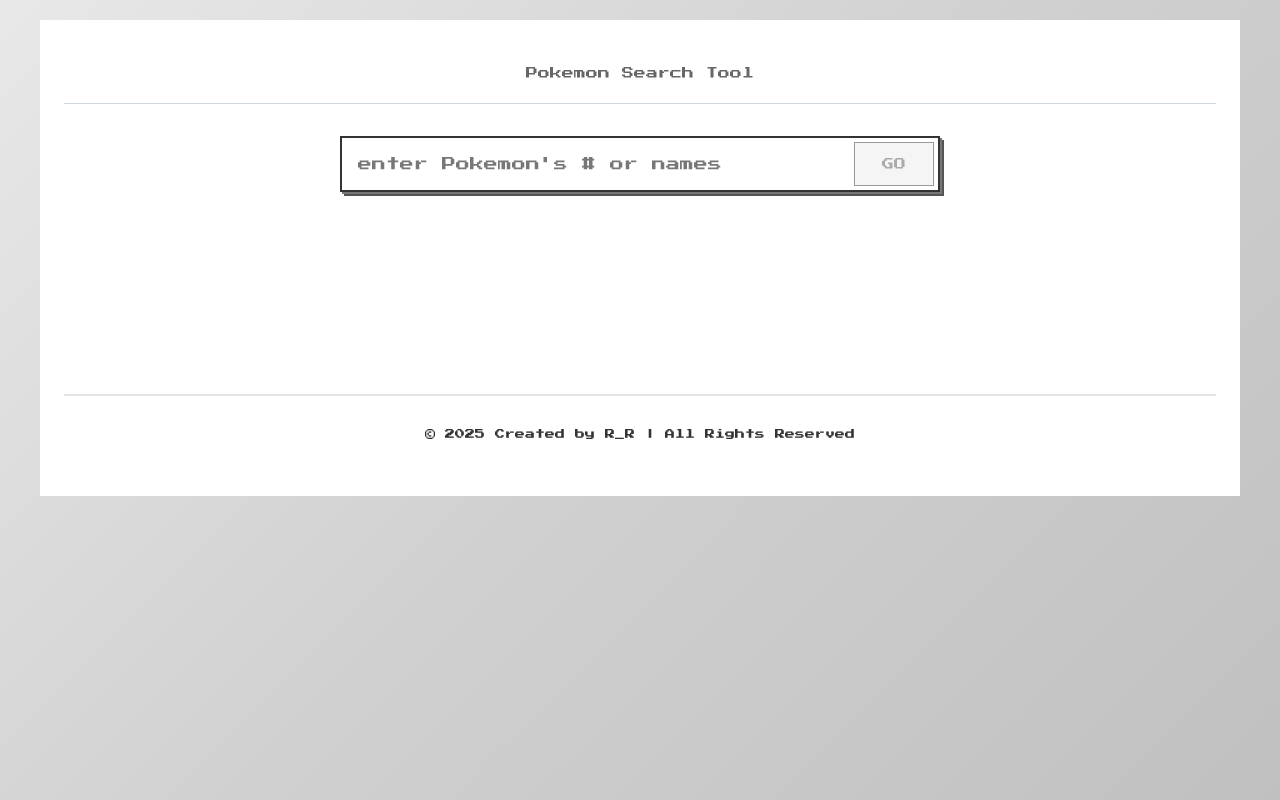
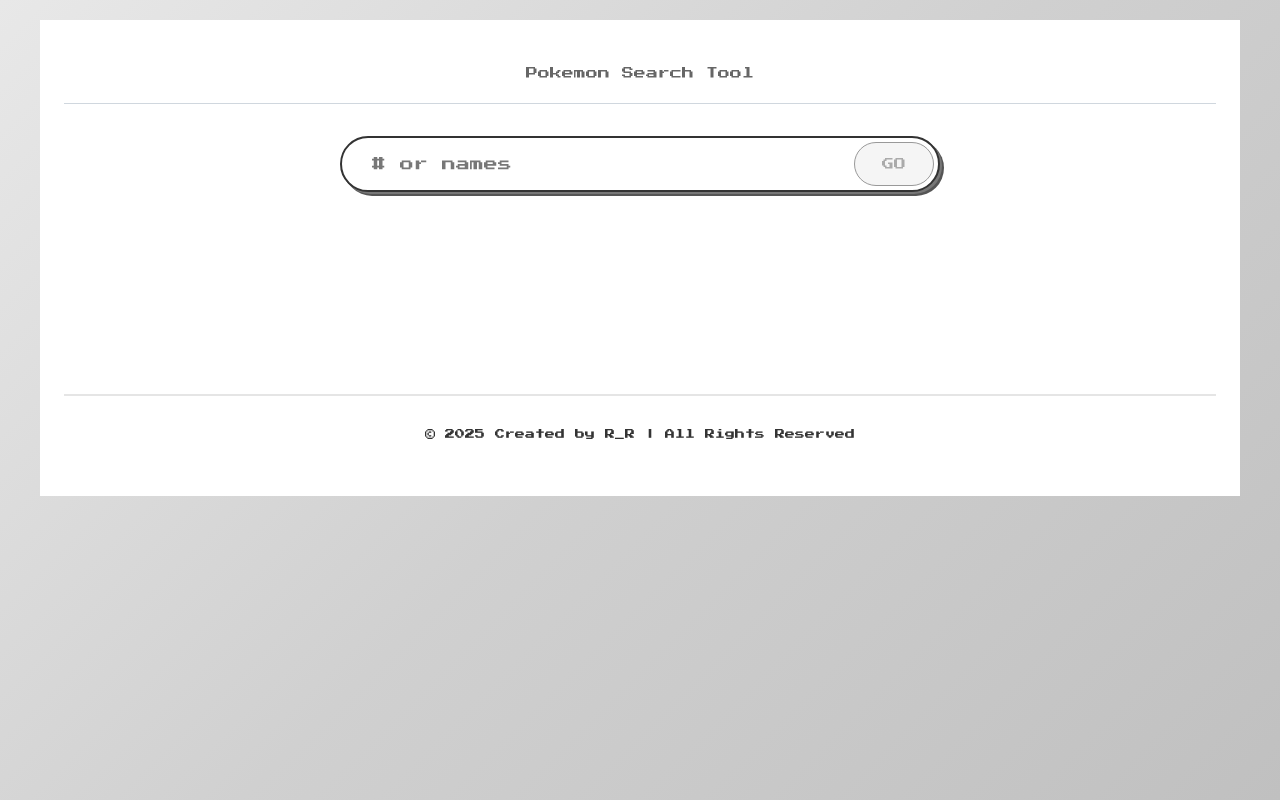
Before and after one commit to rrspw-oo/pokemon-dex, a React (Vite) app: page / in a window 1280 px wide. Built offline with nearby package versions, Linux system fonts and the light colour scheme.

Commit message:
ehance ui

```diff
--- a/src/App.css
+++ b/src/App.css
@@ -33,6 +33,15 @@
   color: #666;
   font-size: 12px;
   margin: 0;
+  transition: color 0.2s ease;
+}
+
+.header:hover p {
+  color: #bfdc00;
+}
+
+.header:active p {
+  color: #bfdc00;
 }
 
 .error-message {
--- a/src/App.jsx
+++ b/src/App.jsx
@@ -46,6 +46,7 @@
   const [searchResults, setSearchResults] = useState([]);
   const [isLoading, setIsLoading] = useState(false);
   const [error, setError] = useState(null);
+  const [resetKey, setResetKey] = useState(0);
 
   // Use memoized LRU cache for better memory management
   const searchCache = useMemo(() => new LRUCache(50), []);
@@ -124,11 +125,14 @@
   };
 
   const handleHeaderClick = () => {
-    // Clear all search state and refresh the page
+    // Clear all search state and reset SearchBox
     setSearchResults([]);
     setError(null);
     searchCache.clear();
     setIsLoading(false);
+
+    // Trigger SearchBox reset by updating resetKey
+    setResetKey(prev => prev + 1);
   };
 
   return (
@@ -137,7 +141,7 @@
         <header className="header" onClick={handleHeaderClick} style={{ cursor: 'pointer' }}>
           <p>Pokemon Search Tool</p>
         </header>
-        <SearchBox onSearch={handleSearch} isLoading={isLoading} />
+        <SearchBox onSearch={handleSearch} isLoading={isLoading} resetKey={resetKey} />
         {error && (
           <div className="error-message">
             <p>{error}</p>
--- a/src/components/Footer.css
+++ b/src/components/Footer.css
@@ -23,7 +23,7 @@
 
 /* Hover effect for the entire footer */
 .footer:hover .copyright {
-  background:#ff8c00;
+  background:#bfdc00;
   -webkit-background-clip: text;
   background-clip: text;
   -webkit-text-fill-color: transparent;
@@ -38,7 +38,7 @@
   }
 
   .copyright {
-    font-size: 10px;
+    font-size: 12px;
   }
 
   .subtitle {
@@ -46,7 +46,7 @@
   }
 
   .powered-by {
-    font-size: 11px;
+    font-size: 8px;
   }
 }
 
@@ -57,7 +57,7 @@
   }
 
   .copyright {
-    font-size: 14px;
+    font-size: 10px;
     margin-bottom: 8px;
   }
 
@@ -72,6 +72,6 @@
   }
 
   .powered-by {
-    font-size: 10px;
+    font-size: 8px;
   }
 }
--- a/src/components/SearchBox.css
+++ b/src/components/SearchBox.css
@@ -8,7 +8,7 @@
 
 .search-input-container {
   display: flex;
-  border-radius: 0;
+  border-radius: 99px;
   max-width: 600px;
   margin: 0 auto;
   position: relative;
@@ -32,7 +32,7 @@
   flex: 1;
   padding: 12px 16px;
   border: none;
-  border-radius: 0;
+  border-radius: 99px;
   font-size: 14px;
   outline: none;
   background: transparent;
@@ -57,8 +57,8 @@
 .search-input:focus {
   outline: none;
   background: #ffffff;
-  /* 確保輸入時文字清晰可見 */
   line-height: 1.4;
+  border-radius: 99px;
 }
 /*
 .clear-button {
@@ -101,7 +101,7 @@
     margin: 4px;
     background: #e8e8e8;
     color: #333;
-    border-radius: 0;
+    border-radius: 99px;
     cursor: pointer;
     font-size: 12px;
     font-weight: normal;
--- a/src/components/SearchBox.jsx
+++ b/src/components/SearchBox.jsx
@@ -1,9 +1,9 @@
-import { useState, useCallback, useRef } from "react";
+import { useState, useCallback, useRef, useEffect } from "react";
 import SearchSuggestions from "./SearchSuggestions";
 import { getPokemonSearchSuggestions } from "../services/pokemonApi";
 import "./SearchBox.css";
 
-function SearchBox({ onSearch, isLoading }) {
+function SearchBox({ onSearch, isLoading, resetKey }) {
   const [query, setQuery] = useState("");
   const [suggestions, setSuggestions] = useState([]);
   const [showSuggestions, setShowSuggestions] = useState(false);
@@ -15,10 +15,29 @@
   const containerRef = useRef(null);
   const isSelectingSuggestionRef = useRef(false);
 
+  // Handle reset from parent component
+  useEffect(() => {
+    if (resetKey) {
+      setQuery("");
+      setSuggestions([]);
+      setShowSuggestions(false);
+      setSelectedSuggestionIndex(-1);
+
+      // Clear any pending timeouts
+      if (suggestionsTimeoutRef.current) {
+        clearTimeout(suggestionsTimeoutRef.current);
+        suggestionsTimeoutRef.current = null;
+      }
+    }
+  }, [resetKey]);
+
   // 搜尋功能（現在只在提交和選擇建議時使用）
-  const performSearch = useCallback((searchQuery) => {
+  const performSearch = useCallback(
+    (searchQuery) => {
       onSearch(searchQuery);
-  }, [onSearch]);
+    },
+    [onSearch]
+  );
 
   // 獲取搜尋建議
   const fetchSuggestions = useCallback(async (searchQuery) => {
@@ -35,7 +54,7 @@
       setSuggestions(newSuggestions);
       setShowSuggestions(newSuggestions.length > 0);
     } catch (error) {
-      console.warn('Search suggestions error:', error);
+      console.warn("Search suggestions error:", error);
       setSuggestions([]);
       setShowSuggestions(false);
     } finally {
@@ -44,7 +63,8 @@
   }, []);
 
   // 防抖獲取建議
-  const debouncedFetchSuggestions = useCallback((searchQuery) => {
+  const debouncedFetchSuggestions = useCallback(
+    (searchQuery) => {
       if (suggestionsTimeoutRef.current) {
         clearTimeout(suggestionsTimeoutRef.current);
       }
@@ -52,7 +72,9 @@
       suggestionsTimeoutRef.current = setTimeout(() => {
         fetchSuggestions(searchQuery);
       }, 200); // 建議獲取延遲較短
-  }, [fetchSuggestions]);
+    },
+    [fetchSuggestions]
+  );
 
   const handleInputChange = (e) => {
     const value = e.target.value;
@@ -91,7 +113,8 @@
     isSelectingSuggestionRef.current = true;
 
     // Use englishName or id for search instead of formatted text
-    const searchTerm = suggestion.englishName || suggestion.id?.toString() || suggestion.text;
+    const searchTerm =
+      suggestion.englishName || suggestion.id?.toString() || suggestion.text;
     setQuery(searchTerm);
     setSuggestions([]); // Clear suggestions array to prevent retrigger
     setShowSuggestions(false);
@@ -109,21 +132,24 @@
     if (!showSuggestions || suggestions.length === 0) return;
 
     switch (e.key) {
-      case 'ArrowDown':
+      case "ArrowDown":
         e.preventDefault();
-        setSelectedSuggestionIndex(prev =>
+        setSelectedSuggestionIndex((prev) =>
           prev < suggestions.length - 1 ? prev + 1 : prev
         );
         break;
 
-      case 'ArrowUp':
+      case "ArrowUp":
         e.preventDefault();
-        setSelectedSuggestionIndex(prev => prev > 0 ? prev - 1 : -1);
+        setSelectedSuggestionIndex((prev) => (prev > 0 ? prev - 1 : -1));
         break;
 
-      case 'Enter':
+      case "Enter":
         e.preventDefault();
-        if (selectedSuggestionIndex >= 0 && suggestions[selectedSuggestionIndex]) {
+        if (
+          selectedSuggestionIndex >= 0 &&
+          suggestions[selectedSuggestionIndex]
+        ) {
           handleSuggestionClick(suggestions[selectedSuggestionIndex]);
         } else if (query.trim()) {
           performSearch(query.trim());
@@ -131,7 +157,7 @@
         }
         break;
 
-      case 'Escape':
+      case "Escape":
         setShowSuggestions(false);
         setSelectedSuggestionIndex(-1);
         inputRef.current?.blur();
@@ -145,7 +171,11 @@
   // 處理輸入框焦點
   const handleInputFocus = () => {
     // Don't show suggestions if we're in the middle of selecting one
-    if (!isSelectingSuggestionRef.current && query.length >= 1 && suggestions.length > 0) {
+    if (
+      !isSelectingSuggestionRef.current &&
+      query.length >= 1 &&
+      suggestions.length > 0
+    ) {
       setShowSuggestions(true);
     }
   };
@@ -170,7 +200,7 @@
             onKeyDown={handleKeyDown}
             onFocus={handleInputFocus}
             onBlur={handleInputBlur}
-            placeholder="enter Pokemon's # or names"
+            placeholder=" # or names"
             className="search-input"
             disabled={isLoading}
             autoComplete="off"
```
Also changed, not shown: 1 other file (tests, documents, lock files or other folders). Lines whose indentation alone changed are shown as unchanged.
